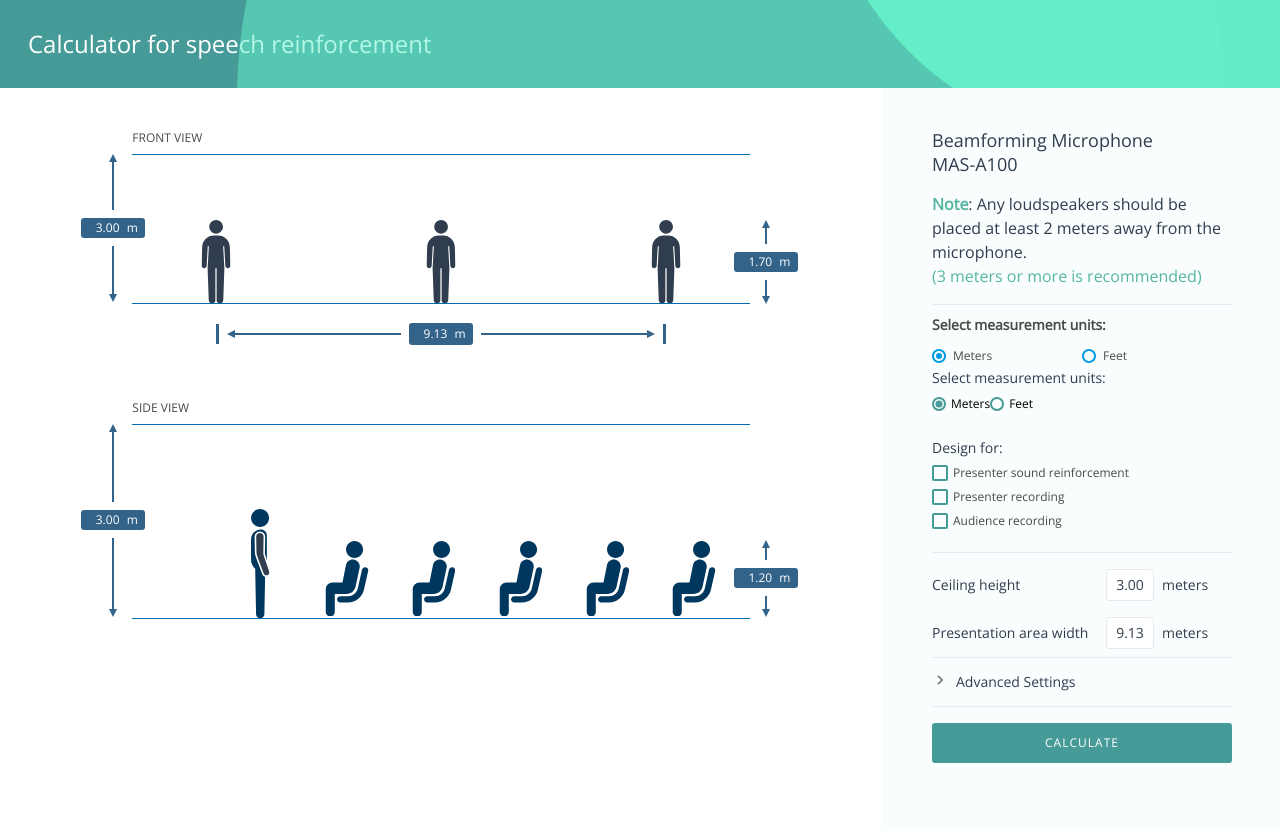
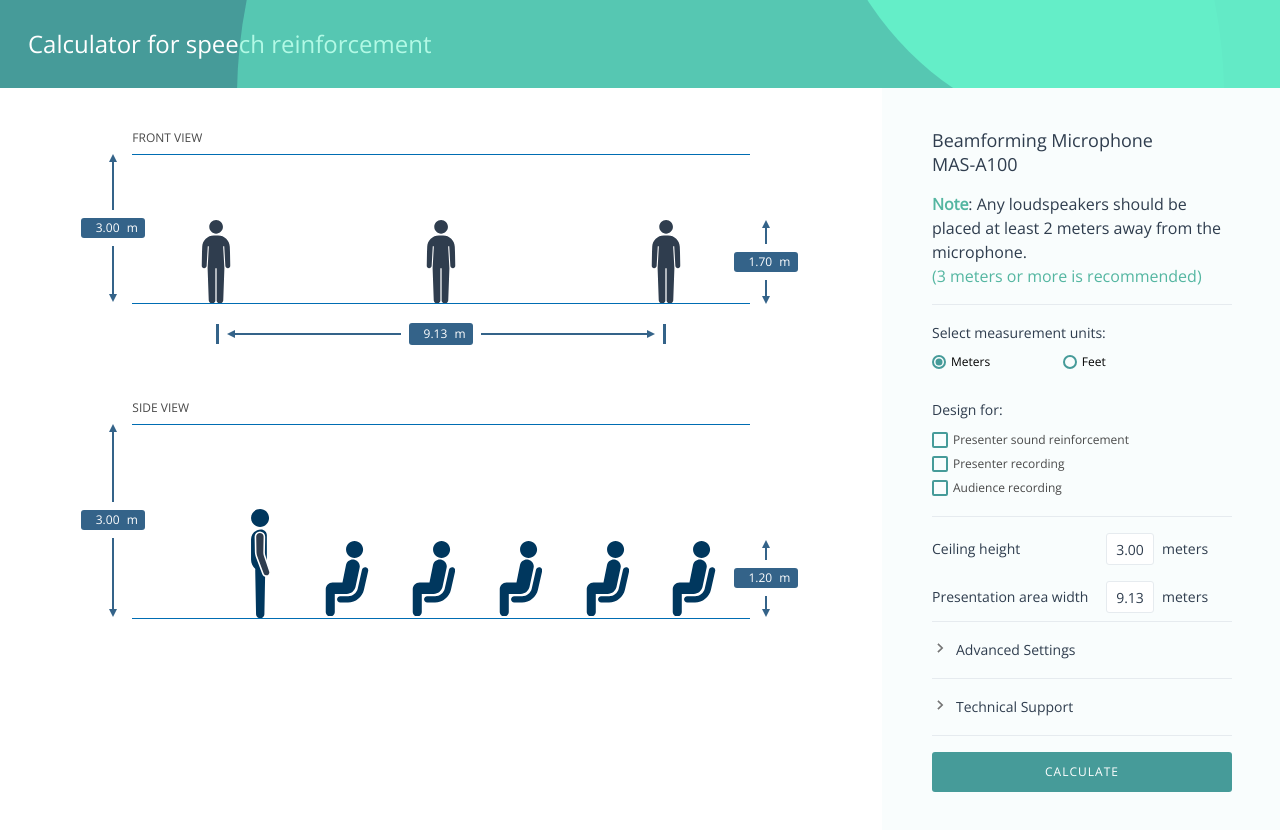
Before and after one commit to TE-9004062290/aerosmith-system-calculator, an Angular app: page /calculator in a window 1280 px wide. Shown: the top 830 px of the page. Built offline with nearby package versions, Linux system fonts and the light colour scheme.

Commit message:
Technical support links. Couldnt find the urls

```diff
--- a/src/app/components/calculation-inputs/calculation-inputs.component.html
+++ b/src/app/components/calculation-inputs/calculation-inputs.component.html
@@ -53,12 +53,12 @@
             </div>
         </div>
     </div>
-    <div class="advanced-inputs-toggle">
-        <div class="advanced-inputs-toggle-group" (click)="toggleAdvancedSettings()">
+    <div class="toggle-container advanced-inputs-toggle">
+        <div class="toggle-header advanced-inputs-toggle-group" (click)="toggleAdvancedSettings()">
             <app-svg-icons iconType="toggle" [transformString]="showAdvancedSettings ? 'rotate(0deg)' : 'rotate(-90deg)'"></app-svg-icons>
-            <div class="advanced-inputs-label">Advanced Settings</div>
+            <div class="toggle-label advanced-inputs-label">Advanced Settings</div>
         </div>
-        <div *ngIf="showAdvancedSettings" class="advanced-inputs inputs-container" @animateAdvancedSettings>
+        <div *ngIf="showAdvancedSettings" class="advanced-inputs inputs-container" @animateToggle>
             <div class="advanced-inputs-info">Presenter and audience height are set to cover 80% to 90% of use cases. Adjust if needed.</div>
             <div class="inputs-row">
                 <div class="inputs-group inputs-group--horizontal">
@@ -119,4 +119,15 @@
             </div>
         </div>
     </div>
+    <div class="toggle-container technical-support-toggle">
+        <div class="toggle-header technical-support-toggle-group" (click)="toggleTechnicalSupport()">
+            <app-svg-icons iconType="toggle" [transformString]="showTechnicalSupport ? 'rotate(0deg)' : 'rotate(-90deg)'"></app-svg-icons>
+            <div class="toggle-label technical-support-label">Technical Support</div>
+        </div>
+        <div *ngIf="showTechnicalSupport" class="technical-support-links" @animateToggle>
+            <div *ngFor="let link of technicalSupportLinks" class="technical-support-link">
+                <a [href]="link.url" [ngStyle]="{'color': link.color}">{{link.text}}</a>
+            </div>
+        </div>
+    </div>
 </div>
--- a/src/app/components/calculation-inputs/calculation-inputs.component.scss
+++ b/src/app/components/calculation-inputs/calculation-inputs.component.scss
@@ -56,18 +56,20 @@
         }
     }
 
-    .advanced-inputs-toggle {
+    .toggle-container {
         display: flex;
         flex-direction: column;
-        border-bottom: 1px solid #E6EBEF;
+        &:last-child {
+            border-bottom: 1px solid #E6EBEF;
+        }
     }
-    .advanced-inputs-toggle-group {
+    .toggle-header {
         display: flex;
         align-items: center;
-        padding: 12px 0px;
+        padding: 16px 0px 16px 0px;
         border-top: 1px solid #E6EBEF;
         cursor: pointer;
-        .advanced-inputs-label {
+        .toggle-label {
             font-size: 14px;
             line-height: 24px;
             color: #2F3D4E;
@@ -77,12 +79,33 @@
     }
 
     .advanced-inputs {
+        margin-top: -8px;
         border-top: 0;
+        &.inputs-container {
+            padding-top: 0px !important;
+        }
         .advanced-inputs-info {
             font-size: 12px;
             line-height: 16px;
             color: #2F3D4E;
             font-weight: 400;
+        }
+    }
+
+    .technical-support-links {
+        margin-top: -8px;
+        .technical-support-link {
+            margin-bottom: 8px;
+            &:last-child {
+                margin-bottom: 16px;
+            }
+            a {
+                font-size: 14px;
+                line-height: 24px;
+                font-weight: 400;
+                color: #2F3D4E; /* default */
+                text-decoration: none;
+            }
         }
     }
 }
--- a/src/app/components/calculation-inputs/calculation-inputs.component.ts
+++ b/src/app/components/calculation-inputs/calculation-inputs.component.ts
@@ -1,4 +1,5 @@
 import { Component, OnInit, Output, EventEmitter, Input, OnChanges } from '@angular/core';
+import TechnicalSupportLinks from '@app/config/technical-support.json';
 
 import {
   trigger,
@@ -16,7 +17,7 @@ import { MeasurementUnits } from '@app/models/enums/measurement-units.enum';
   templateUrl: './calculation-inputs.component.html',
   styleUrls: ['./calculation-inputs.component.scss'],
   animations: [
-    trigger('animateAdvancedSettings', [
+    trigger('animateToggle', [
       transition(':enter', [
         style({ height: '0px'}),
         style({ opacity: 0 }),
@@ -41,11 +42,15 @@ export class CalculationInputsComponent implements OnInit {
   public CalculatorMins = this.calculatorService.MINIMUMS;
   public CalculatorMaxes = this.calculatorService.MAXIMUMS;
 
+  public showAdvancedSettings: boolean = false;
+  public showTechnicalSupport: boolean = false;
+
+  public technicalSupportLinks = TechnicalSupportLinks;
+
   @Input() measurementUnit: MeasurementUnits = MeasurementUnits.Meters;
 
-  public showAdvancedSettings: boolean = false;
-
   ngOnInit() {
+    console.log(this.technicalSupportLinks);
     this.calculatorService.$recalculate.subscribe(recalc => {
       if (recalc) {
         this.CalculatorMins = this.calculatorService.MINIMUMS;
@@ -58,6 +63,10 @@ export class CalculationInputsComponent implements OnInit {
     this.showAdvancedSettings = !this.showAdvancedSettings;
   }
 
+  public toggleTechnicalSupport() {
+    this.showTechnicalSupport = !this.showTechnicalSupport;
+  }
+
   public updateInput(inputField, inputElement) {
     let numerical = parseFloat(inputElement.value);
     const cService = this.calculatorService;
--- a/src/app/components/design-inputs/design-inputs.component.html
+++ b/src/app/components/design-inputs/design-inputs.component.html
@@ -1,13 +1,6 @@
 <div class="design-inputs">
     <div class="design-input">
-        <app-radio-toggle
-            toggleLabel="Select measurement units:"
-            leftLabel="Meters"
-            rightLabel="Feet"
-            [leftOption]="MeasurementUnitsEnum.Meters"
-            [rightOption]="MeasurementUnitsEnum.Feet"
-            [(ngModel)]="calculatorService.measurementUnit">
-        </app-radio-toggle>
+        <div class="measurement-input-radiogroup">
             <div class="design-input-label">Select measurement units:</div>
             <mat-radio-group
                 aria-label="Select measurement units"
@@ -16,6 +9,7 @@
                 <mat-radio-button name="meters" [value]="MeasurementUnitsEnum.Meters">Meters</mat-radio-button>
                 <mat-radio-button name="feet" [value]="MeasurementUnitsEnum.Feet">Feet</mat-radio-button>
             </mat-radio-group>
+        </div>
     </div>
     <div class="design-input">
         <div class="design-input-label">
--- a/src/app/components/design-inputs/design-inputs.component.scss
+++ b/src/app/components/design-inputs/design-inputs.component.scss
@@ -1,19 +1,22 @@
 .design-inputs {
     box-sizing: border-box;
     border-top: 1px solid #E6EBEF;
+    padding-top: 16px;
 
     .design-input {
         font-size: 14px;
         line-height: 24px;
         width: 100%;
-        margin-top: 8px;
-        margin-bottom: 20px;
-
+        margin-bottom: 24px;
+        &:last-child {
+            margin-bottom: 18px;
+        }
         .design-input-label {
             font-size: 14px;
             line-height: 24px;
             font-weight: 500;
             color: #2F3D4E;
+            margin-bottom: 4px;
         }
 
         .design-input-option {
@@ -25,9 +28,12 @@
         .design-input-radiogroup {
             display: flex;
             flex-direction: row;
+            align-items: baseline;
+            margin-left: 18px;
             .design-input-radiogroup-label {
                 &.reinforcement-priority {
                     font-size: 12px;
+                    margin-right: 12px;
                 }
             }
         }
@@ -35,6 +41,20 @@
         .microphone-modes {
             display: flex;
             flex-direction: column;
+        }
+
+        .measurement-input-radiogroup {
+            display: flex;
+            flex-direction: column;
+            width: fit-content;
+            .design-input-label {
+                width: fit-content;
+            }
+            .mat-radio-group {
+                width: 100%;
+                display: flex;
+                justify-content: space-between;
+            }
         }
     }
 }
@@ -56,6 +76,9 @@
     }
 
     .mat-radio-button {
+        &:first-child {
+            margin-right: 18px;
+        }
         .mat-radio-label-content {
             font-size: 12px;
             padding-left: 0px !important;
--- /dev/null
+++ b/src/app/config/technical-support.json
@@ -0,0 +1,27 @@
+[
+    {
+        "text": "SI Guide",
+        "url": "https://www.sony.com",
+        "color": "#2F3D4E"
+    },
+    {
+        "text": "How to set up B-Mic video",
+        "url": "https://www.sony.com",
+        "color": "#2F3D4E"
+    },
+    {
+        "text": "CAD 2D (hover)",
+        "url": "https://www.sony.com",
+        "color": "#469B99"
+    },
+    {
+        "text": "CAD 3D",
+        "url": "https://www.sony.com",
+        "color": "#2F3D4E"
+    },
+    {
+        "text": "Contact us",
+        "url": "https://www.sony.com",
+        "color": "#2F3D4E"
+    }
+]
--- a/tsconfig.json
+++ b/tsconfig.json
@@ -9,6 +9,9 @@
     "experimentalDecorators": true,
     "module": "esnext",
     "moduleResolution": "node",
+    "resolveJsonModule": true,
+    "allowSyntheticDefaultImports": true,
+    "esModuleInterop": true,
     "importHelpers": true,
     "target": "es2015",
     "typeRoots": [
```
Lines whose indentation alone changed are shown as unchanged.
